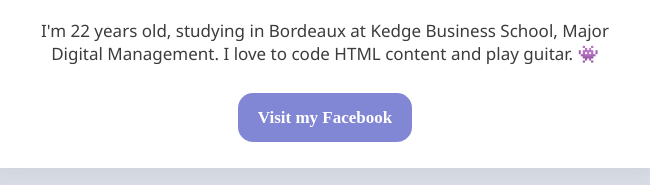
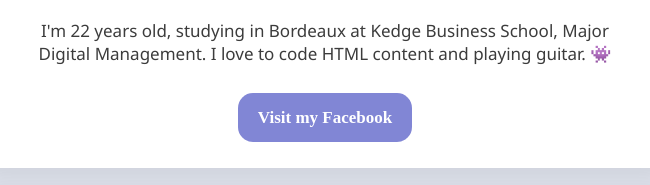
Before and after one commit to AlexandreHeitz/my-profile, a plain HTML site: page index.html in a window 1280 px wide. Shown: the part 368-553 px from the top of the page, 315-965 px from the left. Drawn offline with Linux system fonts and the light colour scheme; a web font is replaced by a local one.

Commit message:
Update index.html

```diff
--- a/index.html
+++ b/index.html
@@ -17,7 +17,7 @@
 		<div class="card-white" id="introduction">
 			<h1>Hello, I'm Alex 🎸</h1>
 			<img src="profile.jpg" class="img-circle" width="160px" alt="Alexandre Heitz">
-			<p>I'm 22 years old, studying in Bordeaux at Kedge Business School, Major Digital Management. I love to code HTML content and play guitar. 👾 </p>
+			<p>I'm 22 years old, studying in Bordeaux at Kedge Business School, Major Digital Management. I love to code HTML content and playing guitar. 👾 </p>
 				<a href="https://www.facebook.com/alexandre.heitz" target="_blank" class="btn-blue">Visit my Facebook</a>
 		</div>
 
```
